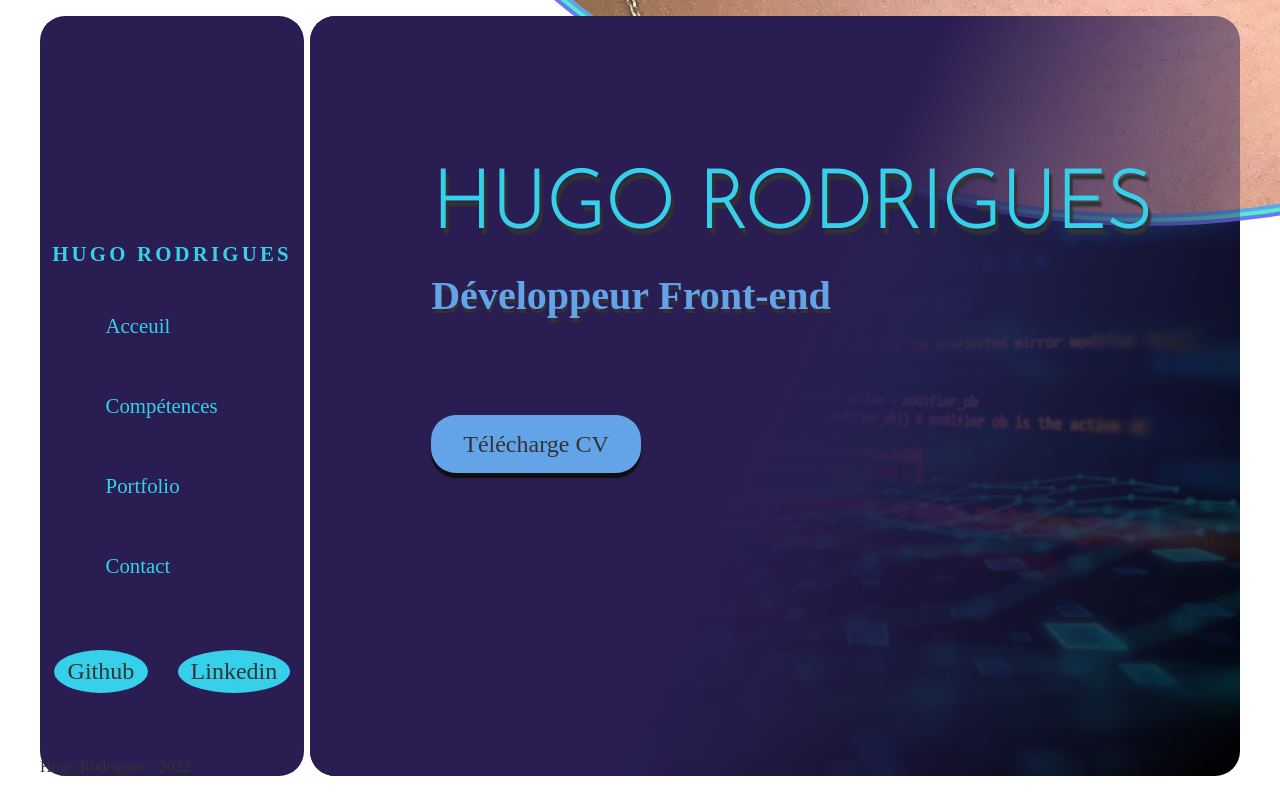
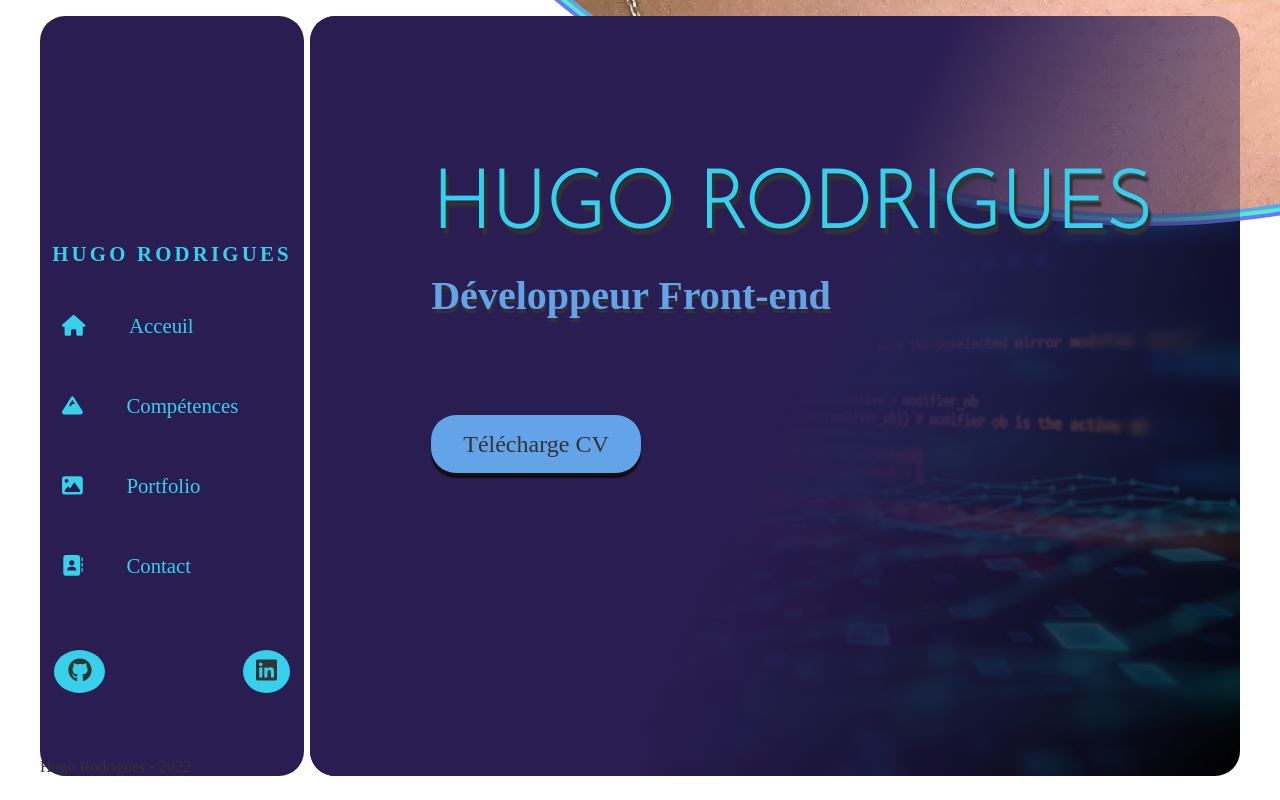
Before and after one commit to hugo38rodrigues/CvReact, a React (Create React App) app in the folder cv_react/: page / in a window 1280 px wide. Shown: the top 800 px of the page. Built offline with nearby package versions, Linux system fonts and the light colour scheme; a web font is replaced by a local one.

Commit message:
ajout de d'icon

```diff
--- a/cv_react/src/component/Navigation.js
+++ b/cv_react/src/component/Navigation.js
@@ -1,5 +1,12 @@
 import React from "react";
 import { NavLink } from "react-router-dom";
+import { FontAwesomeIcon } from "@fortawesome/react-fontawesome";
+import { faHome } from "@fortawesome/free-solid-svg-icons";
+import { faMountain } from "@fortawesome/free-solid-svg-icons";
+import { faImage } from "@fortawesome/free-solid-svg-icons";
+import { faAddressBook } from "@fortawesome/free-solid-svg-icons";
+import { faLinkedin } from "@fortawesome/free-brands-svg-icons";
+import { faGithub } from "@fortawesome/free-brands-svg-icons";
 
 const Navigation = () => {
   return (
@@ -10,35 +17,36 @@ const Navigation = () => {
           <h3> Hugo Rodrigues</h3>
         </div>
       </div>
+
       <div className="navigation">
         <ul>
           <li>
-            <NavLink exact to="/">
-              <i className="fas fa-home"></i>
+            <NavLink exact to="/" activeclassname="navActive">
+              <FontAwesomeIcon icon={faHome} />
               <span>Acceuil</span>
             </NavLink>
           </li>
           <li>
-            <NavLink exact to="/Competence">
-              <i className="fas fa-mountain"></i>
+            <NavLink exact to="/Competence" activeclassname="navActive">
+              <FontAwesomeIcon icon={faMountain} />
               <span>Compétences</span>
             </NavLink>
           </li>
           <li>
-            <NavLink exact to="/Portfolio">
-              <i className="fas fa-images"></i>
+            <NavLink exact to="/Portfolio" activeclassname="navActive">
+              <FontAwesomeIcon icon={faImage} />
               <span>Portfolio</span>
             </NavLink>
           </li>
           <li>
-            <NavLink exact to="/Contact">
-              <i className="fas fa-adress-book"></i>
+            <NavLink exact to="/Contact" activeclassname="navActive">
+              <FontAwesomeIcon icon={faAddressBook} />
               <span>Contact</span>
             </NavLink>
           </li>
         </ul>
       </div>
-      <div className="socialNetwork">
+      <div className="socialNetwork" activeclassname="navActive">
         <ul>
           <li>
             <a
@@ -46,7 +54,7 @@ const Navigation = () => {
               target="_blank"
               rel="noopener noreferrer"
             >
-              <i className="fab fa-github"></i>Github
+              <FontAwesomeIcon icon={faGithub} />
             </a>
           </li>
 
@@ -56,7 +64,7 @@ const Navigation = () => {
               target="_blank"
               rel="noopener noreferrer"
             >
-              <i className="fab fa-linkedin"></i>Linkedin
+              <FontAwesomeIcon icon={faLinkedin} />
             </a>
           </li>
         </ul>
```
